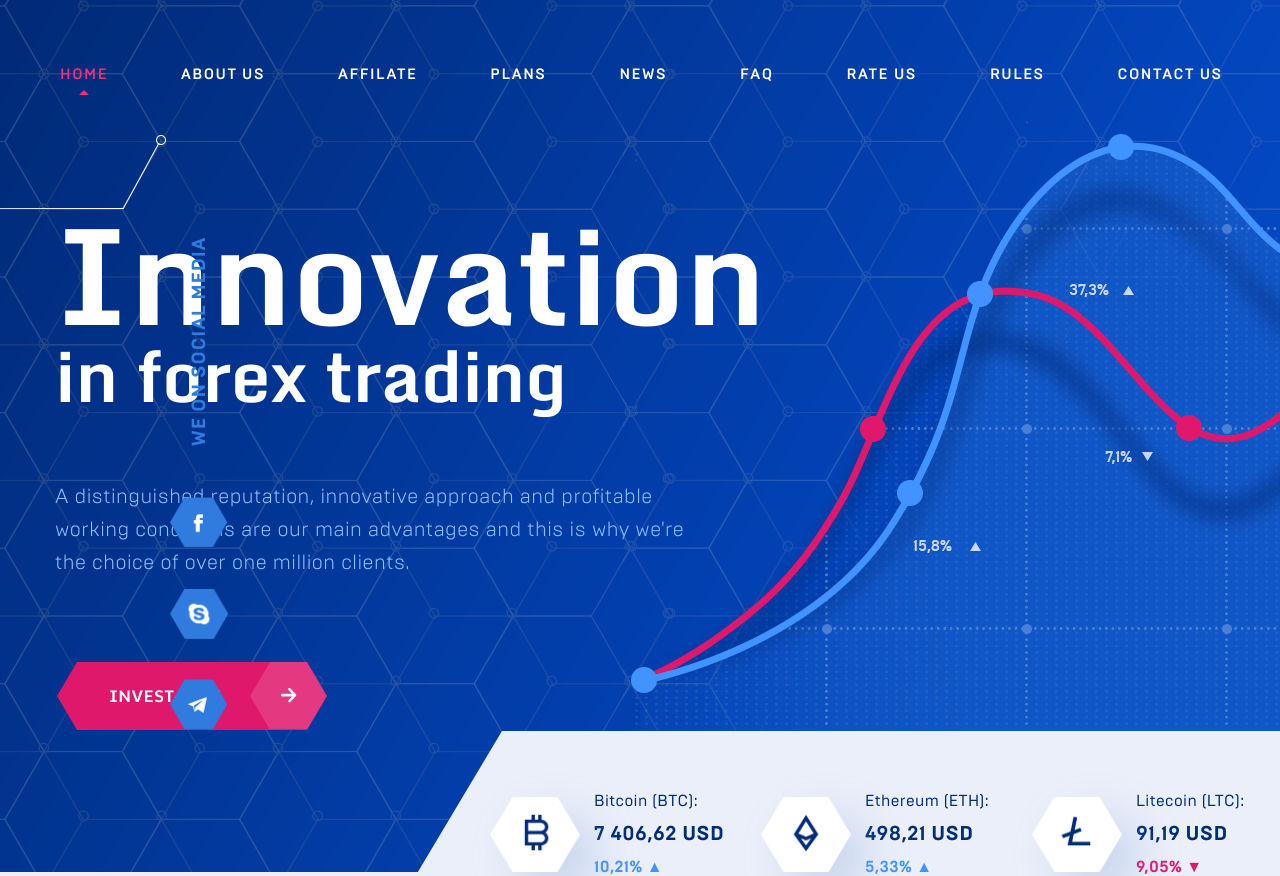
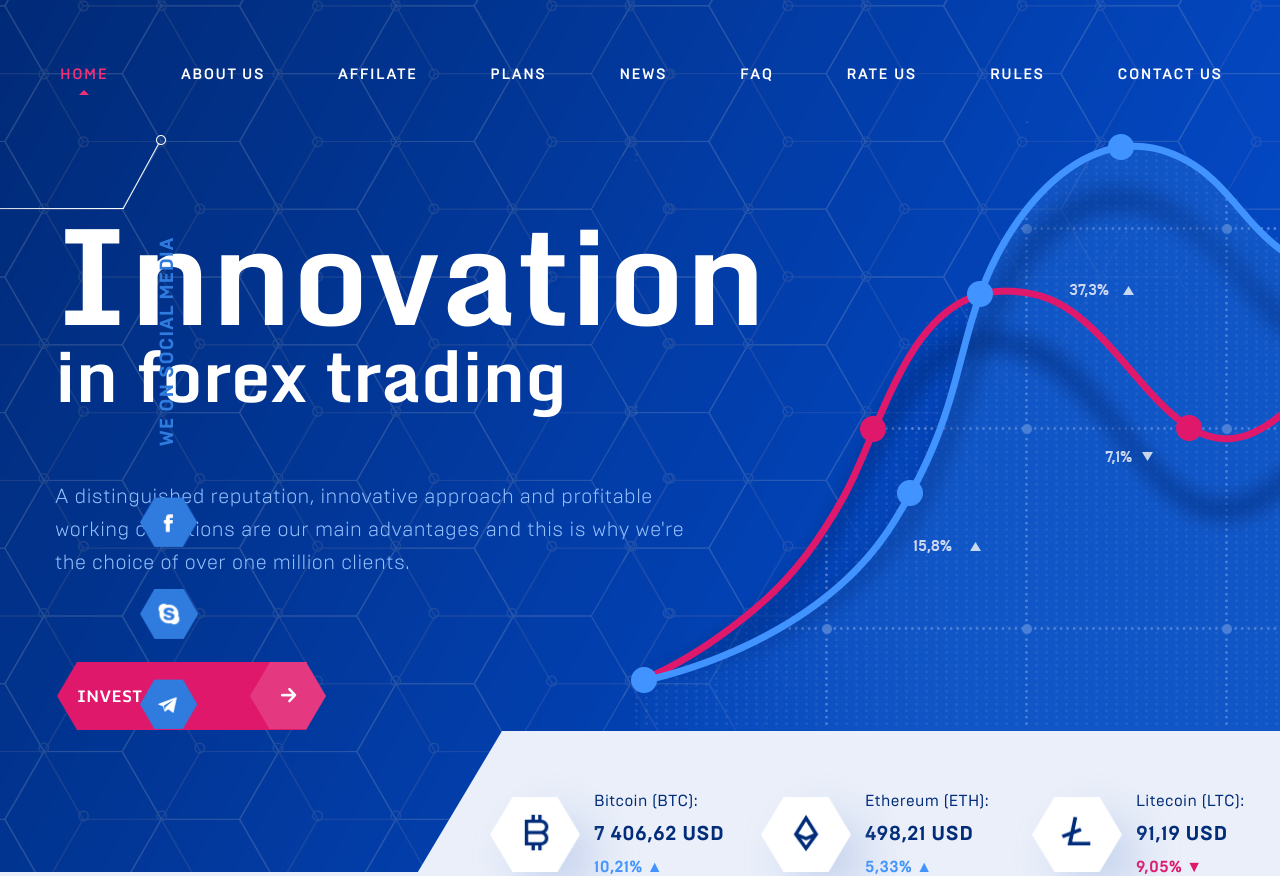
Before and after one commit to uspehcoursbrest/KondratykDiplomaProject, a plain HTML site: page main.html in a window 1280 px wide. Shown: the part 115-991 px from the top of the page. Drawn offline with Linux system fonts and the light colour scheme; files whose address does not match are found by name; a web font is replaced by a local one.

Commit message:
Были внесены исправления

```diff
--- a/css/style.css
+++ b/css/style.css
@@ -81,7 +81,7 @@ header .backImg {
     position: absolute;
     display: inline-block;
     top: 440px;
-    left: 95px;
+    left: 63px;
     transform: rotate(-90deg);
 }
 
@@ -92,7 +92,7 @@ header .backImg {
 .menuSocial span + li {
     position: absolute;
     display: block;
-    left: 170px;
+    left: 140px;
     top: 612px;
 }
 
@@ -100,7 +100,7 @@ header .backImg {
     position: absolute;
     display: block;
     top: 0;
-    left: 170px;
+    left: 140px;
     margin-top: 704px;
 }
 
@@ -108,7 +108,7 @@ header .backImg {
     position: absolute;
     display: block;
     top: 0;
-    left: 170px;
+    left: 140px;
     margin-top: 794px;
 }
 
@@ -416,11 +416,15 @@ header .betnvest p {
     text-transform: uppercase;
     color: #ffffff;
     background-color: #e0186c;
-    padding: 26px 87px 26px 32px;
-    display: inline-block;
-    position: relative;
-}
-
+    width: 229px;
+    line-height: 68px;
+    /*text-align: center;*/
+    display: inline-block;
+    position: relative;
+}
+.btnFillColor2 a {
+    padding-left: 32px;
+}
 .betnvest .btnFillColor2 {
     margin-top: 82px;
     margin-left: 22px;
--- a/main.html
+++ b/main.html
@@ -462,8 +462,8 @@
         </div>
         <footer>
             <div class="backImg" style="background-image:url(img/png/backFooter.png);"></div>
+            <div class="container">
                 <div class="table">
-                <div class="container">
                     <div class="contactsFooter tCell">
                         <div class="adress">
                             <span class="contactsForex">ADRESS:</span>
@@ -503,6 +503,7 @@
                             <a href="#">+44 7911 123-456</a>
                         </div>
                     </div>
+                </div>
                 <ul class="menu">
                     <li class="active"><a href="">HOME</a></li>
                     <li><a href="">ABOUT US</a></li>
@@ -515,7 +516,6 @@
                     <li><a href="">CONTACT US</a></li>
                 </ul>
             </div>
-            </div>
         </footer>
     </div>
 </body>
```
Also changed, not shown: FAQ.html (+2 -2 lines). Lines whose indentation alone changed are shown as unchanged.
